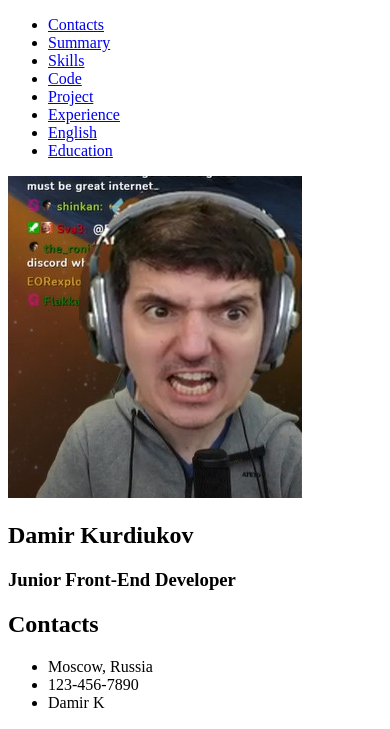
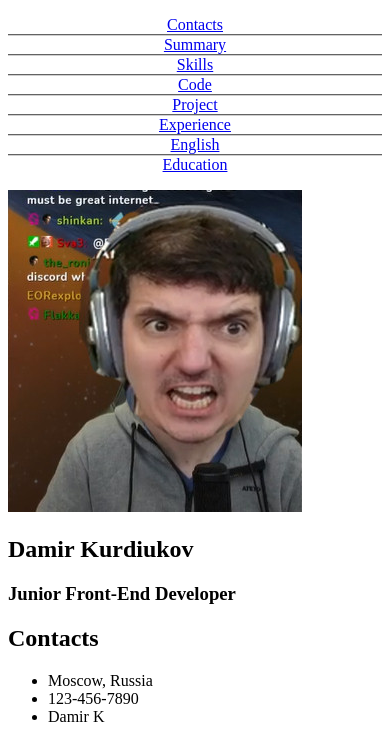
Before and after one commit to DioStriker/rsschool-cv-2023, a plain HTML site: page index.html in a window 390 px wide. Shown: the top 729 px of the page. Drawn offline with Linux system fonts and the light colour scheme.

Commit message:
feat: add media rules to css file

```diff
--- a/style.css
+++ b/style.css
@@ -0,0 +1,45 @@
+@font-face {
+    font-family: Quicksand;
+      src: url("assets/fonts/Quicksand/static/Quicksand-Regular.ttf");
+      font-style: normal;
+      font-weight: normal;
+    }
+
+    @media (min-width: 769px) {
+      .section {
+        width: 50%;
+      }
+    }
+
+    @media (max-width: 768px) {
+      .section {
+        width: 100%;
+      }
+    }
+
+    @media (max-width: 768px) {
+      .nav-list {
+        justify-content: space-around;
+      }
+    }
+
+    @media (max-width: 500px) {
+      .nav-list {
+        flex-direction: column;
+        align-items: center;
+        padding: 0;
+      }
+      .nav-list li{
+        display: flex;
+        border-bottom: 1px solid rgb(99, 99, 99);
+        border-top: 1px solid rgb(207, 207, 207);
+        width: 100%;
+        justify-content: center;
+      }
+      .nav-list li:first-child {
+        border-top: none;
+      }
+      .nav-list li:last-child {
+        border-bottom: none;
+      }
+    }
```
Also changed, not shown: index.html (+1 -0 lines).
